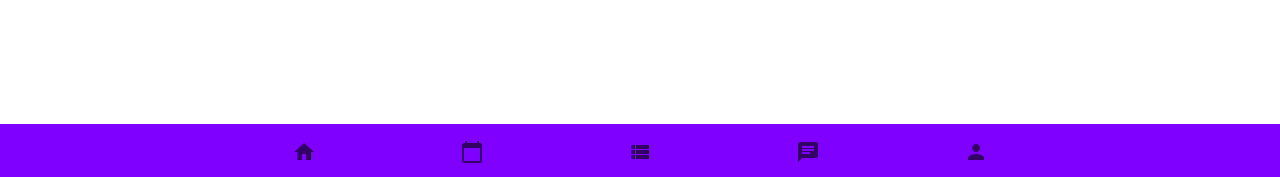
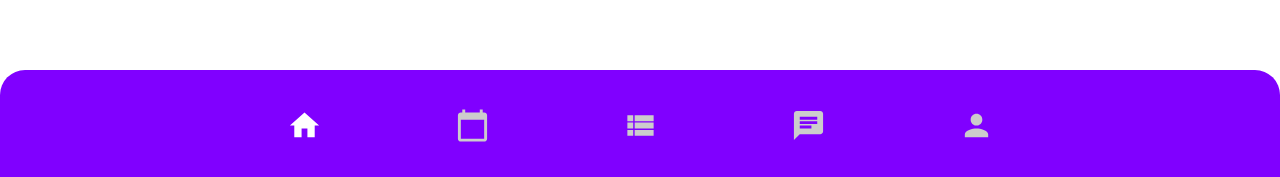
Before and after one commit to ErickBrth/challenge_upbase, a React (Create React App) app in the folder challenge_upbase/: page / in a window 1280 px wide. Shown: the part 620-797 px from the top of the page. Built offline with nearby package versions, Linux system fonts and the light colour scheme; the HTML template or start-up script is replaced by a standard one.

Commit message:
add menu router for pages

```diff
--- a/challenge_upbase/src/App.js
+++ b/challenge_upbase/src/App.js
@@ -6,6 +6,7 @@ import Chat from "./pages/Chat";
 import Profile from "./pages/Profile";
 import BottomNavigationBar from "./Components/BottomNavigationBar";
 import './App.css';
+import Table from "./pages/Table";
 
 
 function App() {
@@ -16,6 +17,7 @@ function App() {
           <Routes>
             <Route path="/" element={<Home />} />
             <Route path="/calendar" element={<Calendar />} />
+            <Route path="/table" element={<Table />} />
             <Route path="/chat" element={<Chat />} />
             <Route path="/profile" element={<Profile />} />
           </Routes>
--- a/challenge_upbase/src/Components/BottomNavigationBar/index.jsx
+++ b/challenge_upbase/src/Components/BottomNavigationBar/index.jsx
@@ -1,4 +1,4 @@
-import React from "react";
+import React, { useState } from "react";
 import BottomNavigation from "@mui/material/BottomNavigation";
 import BottomNavigationAction from "@mui/material/BottomNavigationAction";
 import HomeIcon from "@mui/icons-material/Home";
@@ -8,48 +8,53 @@ import ChatIcon from "@mui/icons-material/Chat";
 import PersonIcon from "@mui/icons-material/Person";
 
 const BottomNavigationBar = () => {
+  const [activeTab, setActiveTab] = useState("/"); // Rastreia a aba ativa
+
+  const handleNavigation = (value) => {
+    setActiveTab(value); // Define a aba ativa
+    window.location.href = value; // Navega para a rota correspondente
+  };
+
   return (
     <BottomNavigation
+      value={activeTab}
+      onChange={(event, newValue) => handleNavigation(newValue)}
       style={{
         position: "fixed",
         bottom: 0,
         left: 0,
         right: 0,
+        height: "110px",
         backgroundColor: "#8000ff",
         color: "#fff",
+        borderTopLeftRadius: "25px",
+        borderTopRightRadius: "25px",
       }}
     >
       <BottomNavigationAction
-        label="Home"
         value="/"
-        icon={<HomeIcon />}
-        // style={{ color: value === '/' ? '#fff' : '#ddd' }}
+        icon={<HomeIcon fontSize="large" />}
+        style={{ color: activeTab === "/" ? "#ffffff" : "#cccccc" }}
       />
       <BottomNavigationAction
-        label="Calendar"
         value="/calendar"
-        icon={<CalendarTodayIcon />}
-        // style={{ color: value === '/calendar' ? '#fff' : '#ddd' }}
-      />
-
-      <BottomNavigationAction
-        label="Table"
-        value="/"
-        icon={<ViewListIcon />}
-        // style={{ color: value === '/calendar' ? '#fff' : '#ddd' }}
-      />
-
-      <BottomNavigationAction
-        label="Chat"
-        value="/chat"
-        icon={<ChatIcon />}
-        // style={{ color: value === '/chat' ? '#fff' : '#ddd' }}
+        icon={<CalendarTodayIcon fontSize="large" />}
+        style={{ color: activeTab === "/calendar" ? "#ffffff" : "#cccccc" }}
       />
       <BottomNavigationAction
-        label="Profile"
+        value="/table"
+        icon={<ViewListIcon fontSize="large" />}
+        style={{ color: activeTab === "/table" ? "#ffffff" : "#cccccc" }}
+      />
+      <BottomNavigationAction
+        value="/chat"
+        icon={<ChatIcon fontSize="large" />}
+        style={{ color: activeTab === "/chat" ? "#ffffff" : "#cccccc" }}
+      />
+      <BottomNavigationAction
         value="/profile"
-        icon={<PersonIcon />}
-        // style={{ color: value === '/profile' ? '#fff' : '#ddd' }}
+        icon={<PersonIcon fontSize="large" />}
+        style={{ color: activeTab === "/profile" ? "#ffffff" : "#cccccc" }}
       />
     </BottomNavigation>
   );
--- a/challenge_upbase/src/Components/BottomNavigationBar/styles.js
+++ b/challenge_upbase/src/Components/BottomNavigationBar/styles.js
@@ -6,7 +6,7 @@ export const NavBar = styled.div`
   bottom: 0;
   left: 0;
   right: 0;
-  height: 60px;
+  height: 90px;
   background-color: #8000ff;
   display: flex;
   justify-content: space-around;
--- a/challenge_upbase/src/pages/Calendar/index.jsx
+++ b/challenge_upbase/src/pages/Calendar/index.jsx
@@ -0,0 +1,11 @@
+import React from "react";
+
+const Calendar = () => {
+  return (
+    <div>
+      <h1>Calendar Page</h1>
+    </div>
+  );
+};
+
+export default Calendar;
--- a/challenge_upbase/src/pages/Chat/index.jsx
+++ b/challenge_upbase/src/pages/Chat/index.jsx
@@ -0,0 +1,11 @@
+import React from "react";
+
+const Chat = () => {
+  return (
+    <div>
+      <h1>Chat Page</h1>
+    </div>
+  );
+};
+
+export default Chat;
--- a/challenge_upbase/src/pages/Profile/index.jsx
+++ b/challenge_upbase/src/pages/Profile/index.jsx
@@ -0,0 +1,11 @@
+import React from "react";
+
+const Profile = () => {
+  return (
+    <div>
+      <h1>Profile Page</h1>
+    </div>
+  );
+};
+
+export default Profile;
--- /dev/null
+++ b/challenge_upbase/src/pages/Table/index.jsx
@@ -0,0 +1,11 @@
+import React from "react";
+
+const Table = () => {
+  return (
+    <div>
+      <h1>Table Page</h1>
+    </div>
+  );
+};
+
+export default Table;
```
